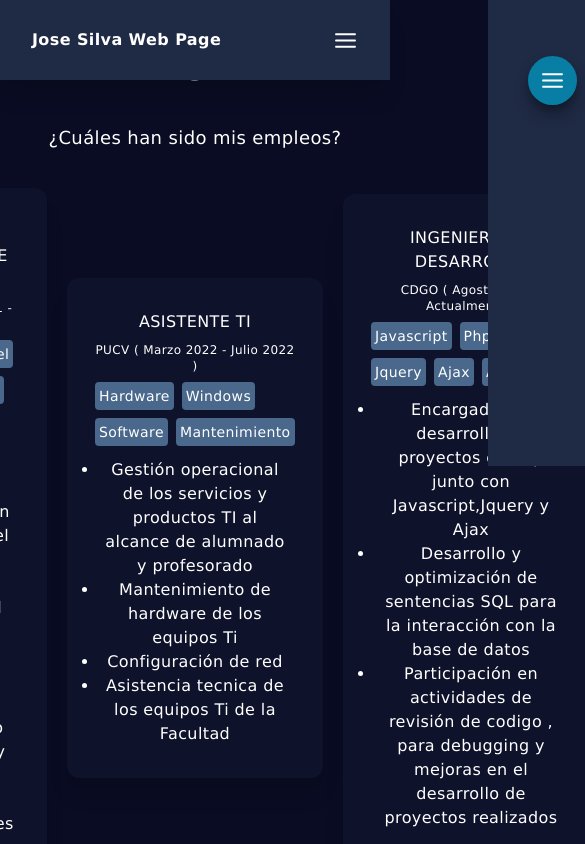
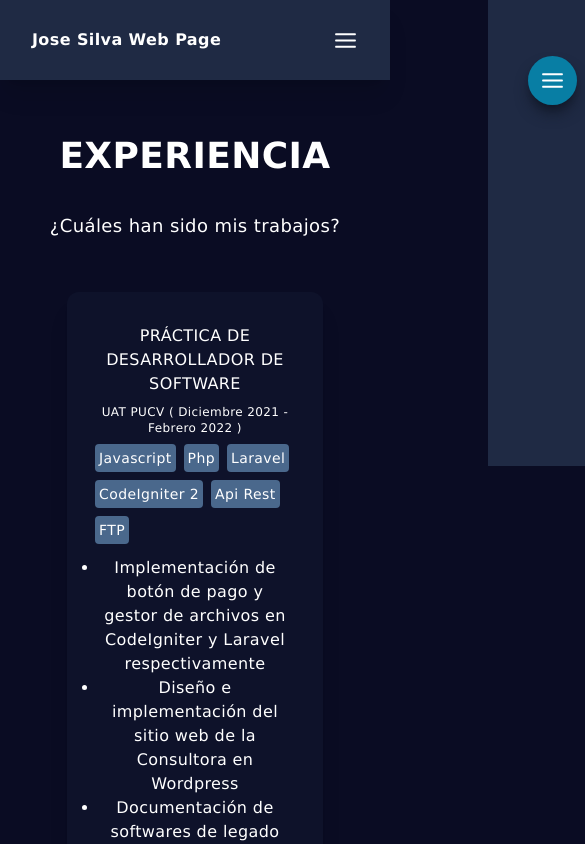
Before and after one commit to ShindouAstrea/portfolio-nextjs-version, a Next.js app: page /experiences in a window 390 px wide. Shown: the top 844 px of the page, 585 px wide, since content can reach past the window. Built offline with nearby package versions, Linux system fonts and the light colour scheme.

Commit message:
Change: mejora en responsividad

```diff
--- a/src/components/Experience.component.tsx
+++ b/src/components/Experience.component.tsx
@@ -24,24 +24,18 @@ export default function ExperienceMain() {
 
     return (
         <div className="w-full lg:h-screen p-2">
-            <div className=" max-w-[1240px] mx-auto flex flex-col justify-center h-full text-center">
-                <h1 className='uppercase text-4xl font-bold'> Experienia Laboral</h1>
-                <p className='my-4 p-5 text-lg '>¿Cuáles han sido mis empleos?</p>
-                <div className="grid  justify-center">
-
-                    <div className='flex flex-row items-center justify-center text-center gap-5' >
-                        {listJobs.map((job: Job) => (
-                            <div key={job.id} className="md:grid-cols-4">
-                                <JobCard job={job} />
-                            </div>
-                        ))}
-
-
-                    </div>
-
-
+            <div className="max-w-[1240px] mx-auto flex flex-col justify-center h-full mt-[8rem] text-center">
+                <h1 className="uppercase text-4xl font-bold">Experiencia </h1>
+                <p className="my-4 p-5 text-lg">¿Cuáles han sido mis trabajos?</p>
+                <div className="grid md:grid-cols-2 lg:grid-cols-3 gap-6 min-[300px]:m-4">
+                    {listJobs.map((job: Job) => (
+                        <div key={job.id} className="flex justify-center ">
+                            <JobCard job={job} />
+                        </div>
+                    ))}
                 </div>
             </div>
         </div>
+
     )
 }
```
